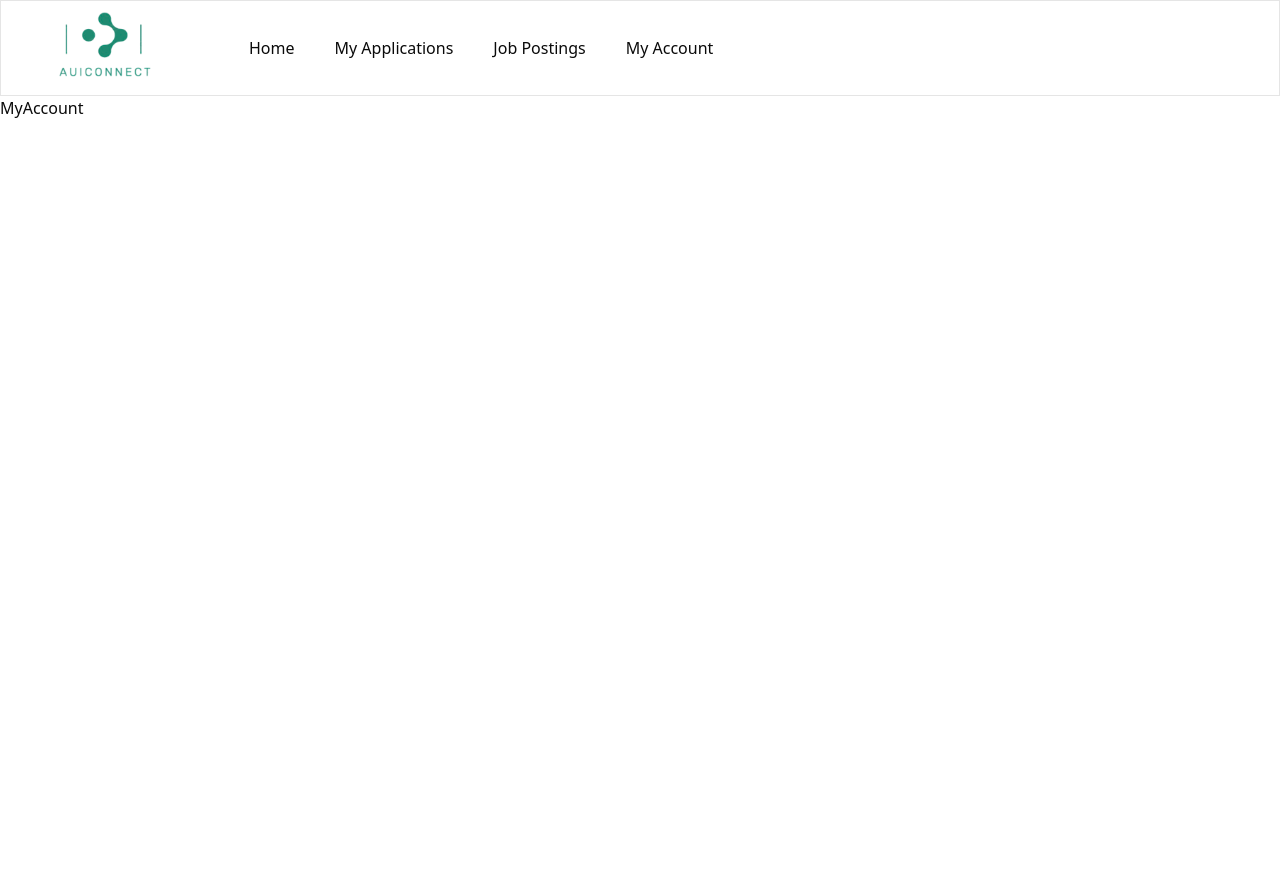
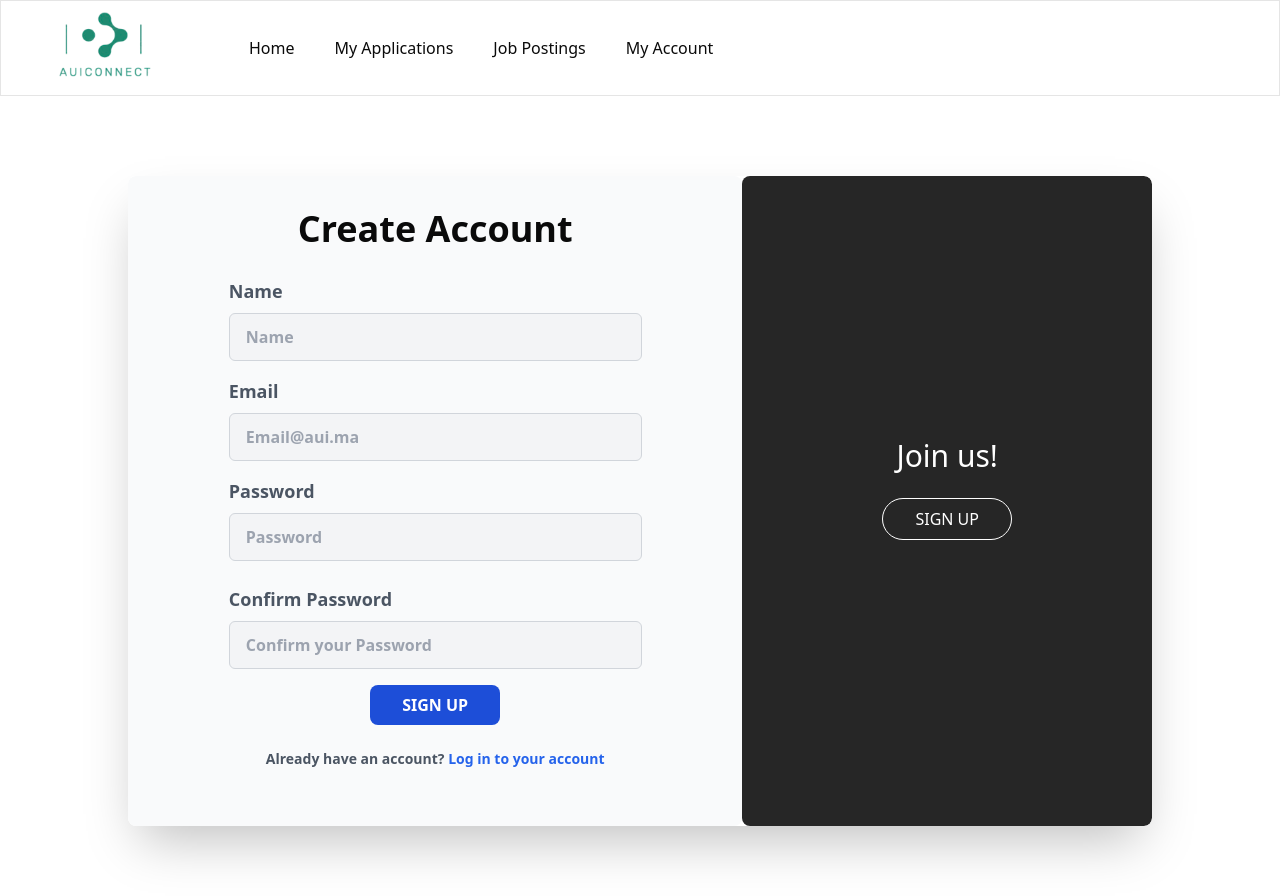
Before and after one commit to neocedrus/aui-students-careers, a React (Vite) app in the folder web/: page /Account in a window 1280 px wide. Built offline with nearby package versions, Linux system fonts and the light colour scheme.

Commit message:
task done

```diff
--- a/web/src/pages/MyAccount.jsx
+++ b/web/src/pages/MyAccount.jsx
@@ -1,9 +1,164 @@
-import React from 'react'
+import React, { useState } from 'react';
 
-function MyAccount() {
+const MyAccount = () => {
+  const [showSignIn, setShowSignIn] = useState(false);
+
+  const handleSignInClick = () => setShowSignIn(true);
+  const handleSignUpClick = () => setShowSignIn(false);
+
   return (
-    <div>MyAccount</div>
-  )
-}
+      <section className="relative w-full max-w-5xl h-[650px] bg-gray bg-opacity-100 shadow-2xl font-sans overflow-hidden flex mx-auto mt-20 rounded-lg">
+        {/* Aside Section */}
+        <aside
+          className={`absolute top-0 ${showSignIn ? 'left-0' : 'right-0'} h-full w-2/5 bg-black bg-opacity-85 rounded-lg
+          transition-all duration-700 ease-in-out transform ${showSignIn ? 'translate-x-0' : 'translate-x-'}`}
+        >
+          <section className="absolute inset-0 flex flex-col items-center justify-center text-center p-8">
+            <h2 className="text-3xl text-white mb-6">
+              {showSignIn ? 'Welcome Back!' : 'Join us!'}
+            </h2>
+            <button
+              onClick={showSignIn ? handleSignUpClick : handleSignInClick}
+              className="text-white border border-white py-2 px-8 rounded-full uppercase transition-colors duration-500  ease-in-out hover:bg-white hover:text-green-700 mb-6"
+            >
+              {showSignIn ? 'Sign In' : 'Sign Up'}
+            </button>
+          </section>
+        </aside>
 
-export default MyAccount
+        {/* Main Section */}
+        <main
+          className={`absolute top-0 ${showSignIn ? 'right-0' : 'left-0'} h-full w-3/5 bg-gray-50 rounded-lg
+          transition-all duration-700 ease-in-out transform ${showSignIn ? 'translate-x-0' : 'translate-x-'}`}
+        >
+        <section className="absolute inset-0 flex flex-col items-center justify-center px-8  font-bold mb-6">
+          <h2 className="text-4xl text-black-600 mb-7">
+            {showSignIn ? 'Login to your account' : 'Create Account'}
+          </h2>
+          {showSignIn && (
+            <div className="flex flex-row items-center mb-7 space-x-4">
+              <button className="flex items-center justify-center w-1/2 h-12 rounded-md border border-gray-300 bg-white px-10 focus:outline-none focus:ring-2 focus:ring-green-600 transition-all hover:bg-gray-100 hover:border-green-600">
+                <img src="src/assets/outlook.png" alt="Microsoft" className="w-6 h-6 mr-2" />
+                Outlook
+              </button>
+              <button className="flex items-center justify-center w-1/2 h-12 rounded-md border border-gray-300 bg-white px-10 focus:outline-none focus:ring-2 focus:ring-green-600 transition-all hover:bg-gray-100 hover:border-green-600">
+                <img src="src/assets/google.png" alt="Google" className="w-6 h-6 mr-2" />
+                Google
+              </button>
+            </div>
+          )}
+          <form className="w-3/4 flex flex-col">
+            {!showSignIn && (
+              <>
+                <label htmlFor="user_name" className="mb-2 text-lg text-gray-600">
+                  Name
+                </label>
+                <input
+                  type="text"
+                  id="user_name"
+                  className="w-full h-12 mb-4 rounded-md border border-gray-300 bg-gray-100 px-4 focus:outline-none focus:ring-2 focus:ring-green-600 transition-all"
+                  placeholder="Name"
+                />
+              </>
+            )}
+            <label htmlFor="user_email" className="mb-2 text-lg text-gray-600">
+              Email
+            </label>
+            <input
+              type="email"
+              id="user_email"
+              className="w-full h-12 mb-4 rounded-md border border-gray-300 bg-gray-100 px-4 focus:outline-none focus:ring-2 focus:ring-green-600 transition-all"
+              placeholder="Email@aui.ma"
+            />
+
+            <label htmlFor="user_password" className="mb-2 text-lg text-gray-600">
+              Password
+            </label>
+            <input
+              type="password"
+              id="user_password"
+              className="w-full h-12 mb-6 rounded-md border border-gray-300 bg-gray-100 px-4 focus:outline-none focus:ring-2 focus:ring-green-600 transition-all"
+              placeholder="Password"
+            />
+
+            {!showSignIn && (
+              <>
+                <label htmlFor="confirm_password" className="mb-2 text-lg text-gray-600">
+                  Confirm Password
+                </label>
+                <input
+                  type="password"
+                  id="confirm_password"
+                  className="w-full h-12 mb-4 rounded-md border border-gray-300 bg-gray-100 px-4 focus:outline-none focus:ring-2 focus:ring-green-600 transition-all"
+                  placeholder="Confirm your Password"
+                />
+              </>
+            )}
+
+            {showSignIn && (
+              <>
+                {/* Container for Remember Me and Forgot Password */}
+                <div className="flex justify-between items-center mb-8">
+                  {/* Remember Me Checkbox */}
+                  <div className="flex items-center">
+                    <input
+                      type="checkbox"
+                      id="remember_me"
+                      className="h-4 w-4 text-blue-600 border-gray-400 rounded focus:ring-2 focus:ring-green-600"
+                    />
+                    <label htmlFor="remember_me" className="ml-2 text-gray-500 text-sm">
+                      Remember me
+                    </label>
+                  </div>
+
+                  {/* Forgot Password Link */}
+                  <div>
+                    <a href="#" className="text-sm text-gray-500 hover:text-green-700">
+                      Forgot password?
+                    </a>
+                  </div>
+                </div>
+              </>
+            )}
+            <button
+              type="submit"
+              className="self-center text-white bg-blue-700 py-2 px-8 rounded-lg uppercase transition-colors duration-500 ease-in-out hover:bg-blue-600"
+            >
+              {showSignIn ? 'Sign In' : 'Sign Up'}
+            </button>
+
+            {showSignIn && (
+              <>
+                {/* Don't Have Account Section */}
+                <div className="text-center mt-6">
+                  <p className="text-sm text-gray-600">
+                    Don't have an account?{" "}
+                    <a href="#" className="text-blue-600 hover:text-blue-700">
+                      Create an account
+                    </a>
+                  </p>
+                </div>
+              </>
+            )}
+
+            {!showSignIn && (
+              <>
+                {/* Already Have Account Section */}
+                <div className="text-center mt-6">
+                  <p className="text-sm text-gray-600">
+                    Already have an account?{" "}
+                    <a href="#" className="text-blue-600 hover:text-blue-700">
+                      Log in to your account
+                    </a>
+                  </p>
+                </div>
+              </>
+            )}
+          </form>
+        </section>
+      </main>
+    </section>
+  );
+};
+
+export default MyAccount;
```
